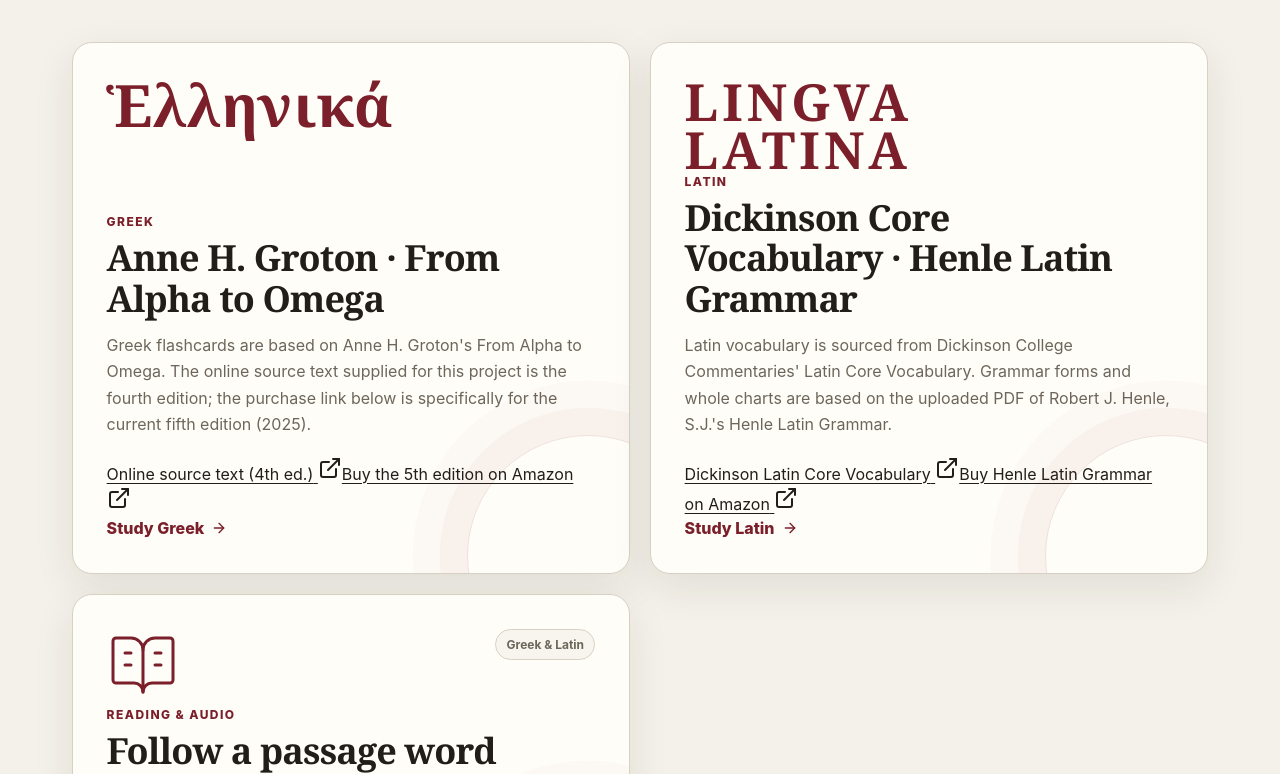
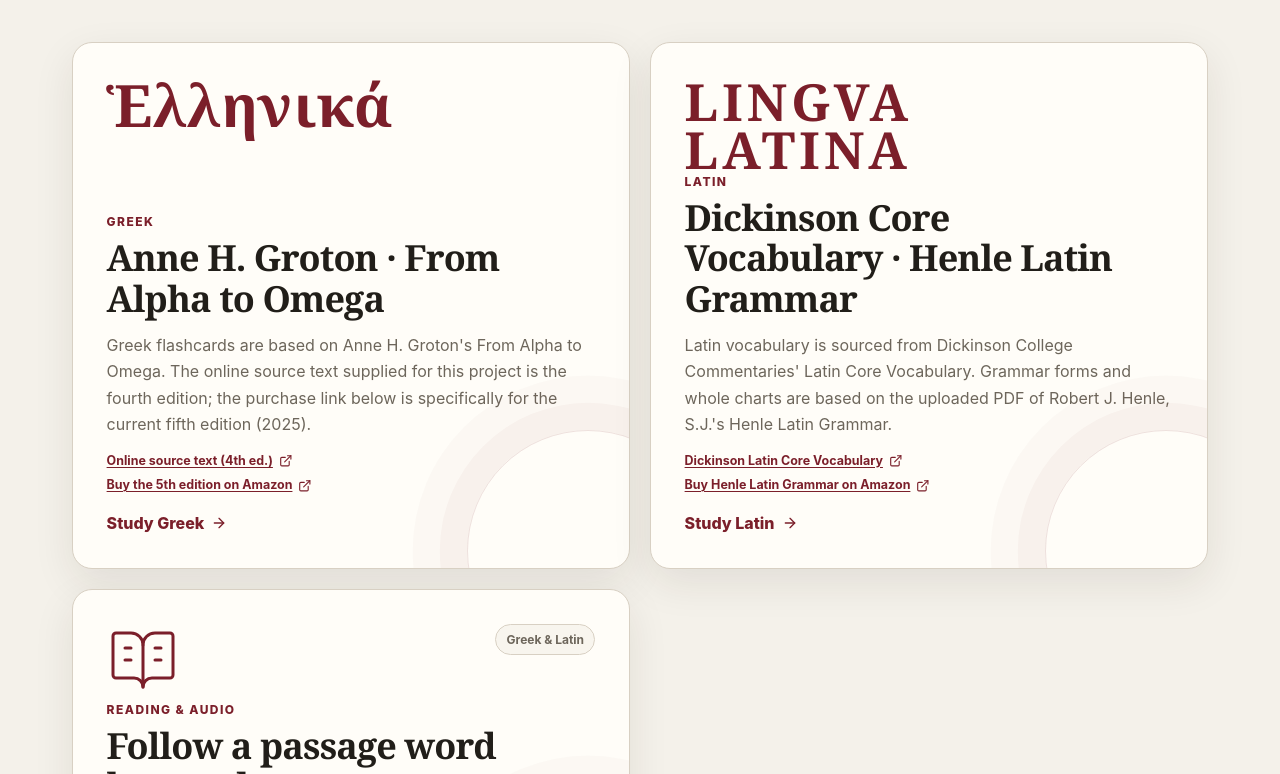
Before and after one commit to coltonkirby01/greek-latin-study, a React (Vite) app: page / in a window 1280 px wide. Shown: the part 501-1275 px from the top of the page. Built offline with nearby package versions, Linux system fonts and the light colour scheme; no server answers.

Commit message:
Style home source-credit links

```diff
--- a/src/pages/home-page.css
+++ b/src/pages/home-page.css
@@ -19,6 +19,29 @@
   font-variant: small-caps;
 }
 
+.course-source-links {
+  margin: -0.25rem 0 1rem;
+  display: grid;
+  gap: 0.35rem;
+}
+
+.course-source-links a {
+  width: fit-content;
+  display: inline-flex;
+  gap: 0.35rem;
+  align-items: center;
+  color: var(--burgundy);
+  font-size: 0.78rem;
+  font-weight: 750;
+  text-decoration: underline;
+  text-decoration-thickness: 1px;
+}
+
+.course-source-links svg {
+  width: 0.85rem;
+  height: 0.85rem;
+}
+
 @media (max-width: 720px) {
   .course-glyph-word {
     max-width: 100%;
```
